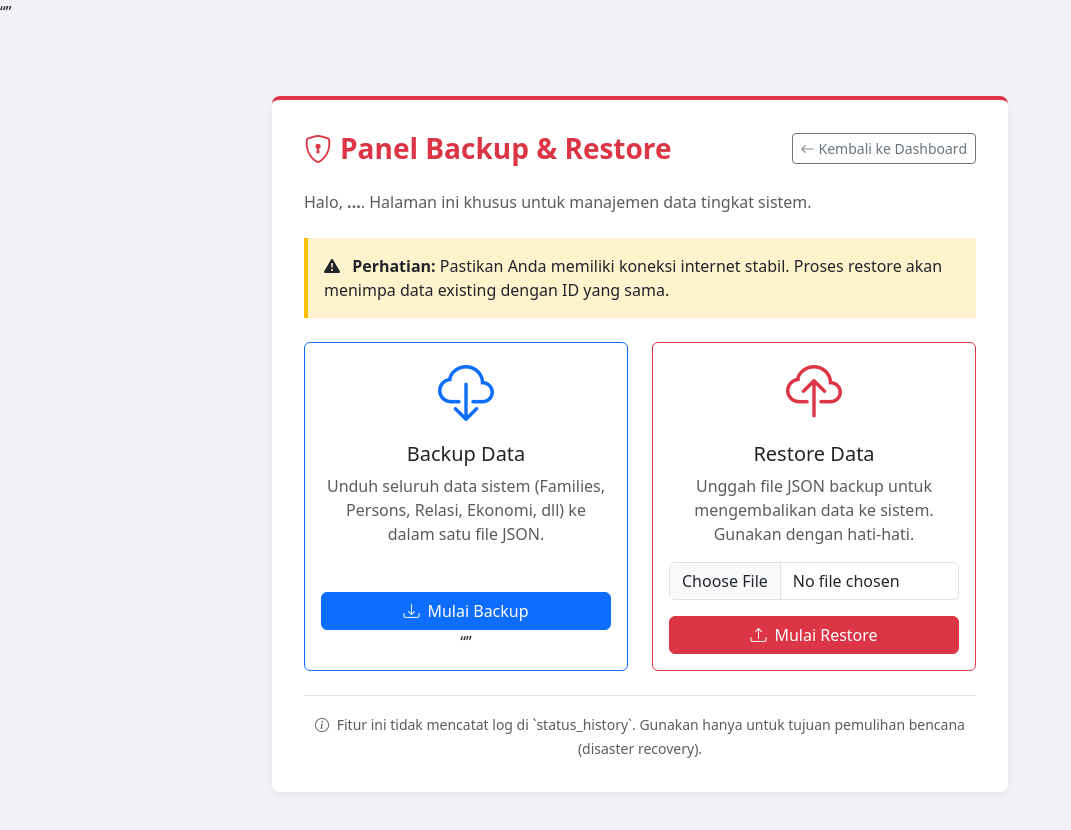
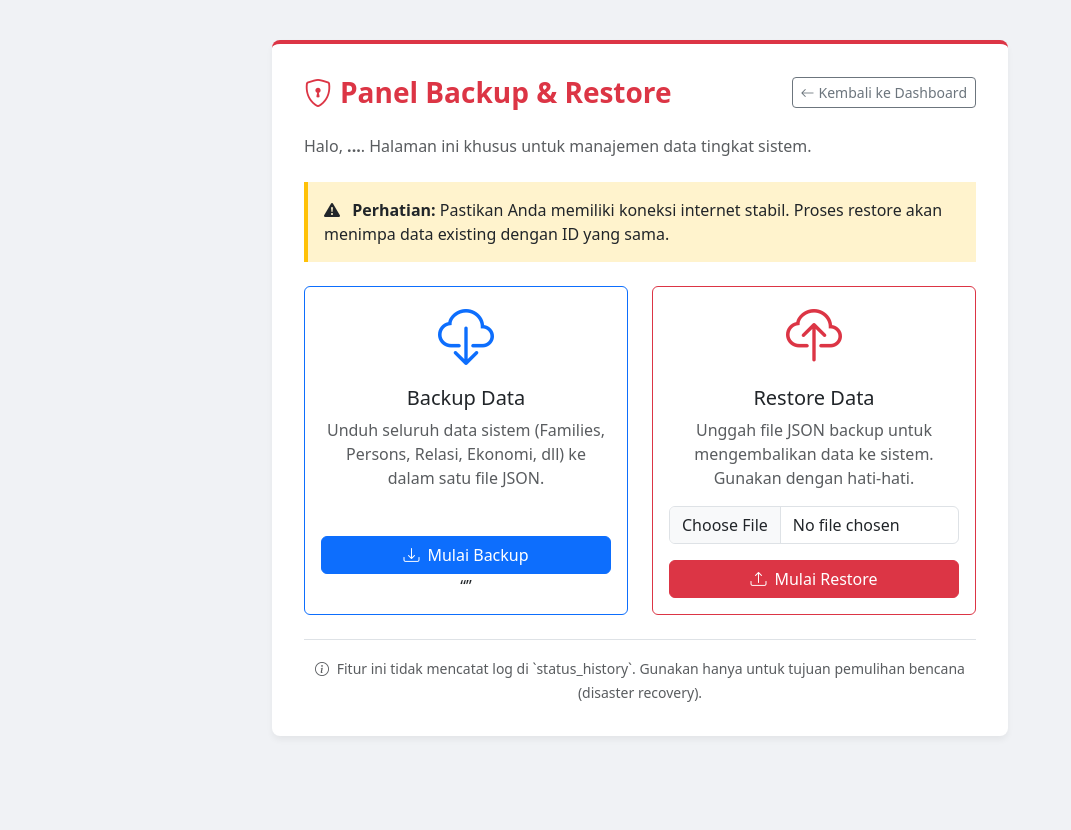
Before and after one commit to farhansyihab/dpd-abi-palembang, a plain HTML site: page public/admin-backup.html in a window 1280 px wide. Shown: the whole page, without its empty margins (0-1071 px from the left). After the commit the page ends 800 px from the top, so only its background shows below. Drawn offline with nearby package versions, Linux system fonts and the light colour scheme; a script that the page names is missing.

Commit message:
perbaikan tampilan

```diff
--- a/public/admin-backup.html
+++ b/public/admin-backup.html
@@ -29,8 +29,11 @@
             padding: 1rem;
             margin-bottom: 1.5rem;
         }
+
+        #adminBackupView {
+            padding-top: 1rem !important;
+        }
     </style>
-    “”
 </head>
 
 <body>
```
